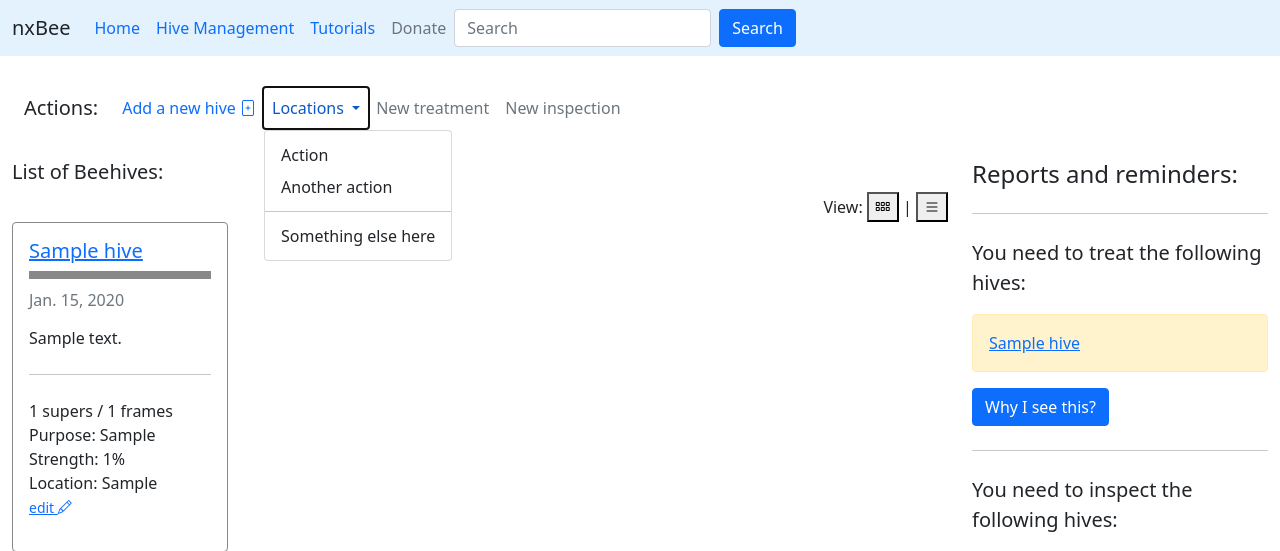
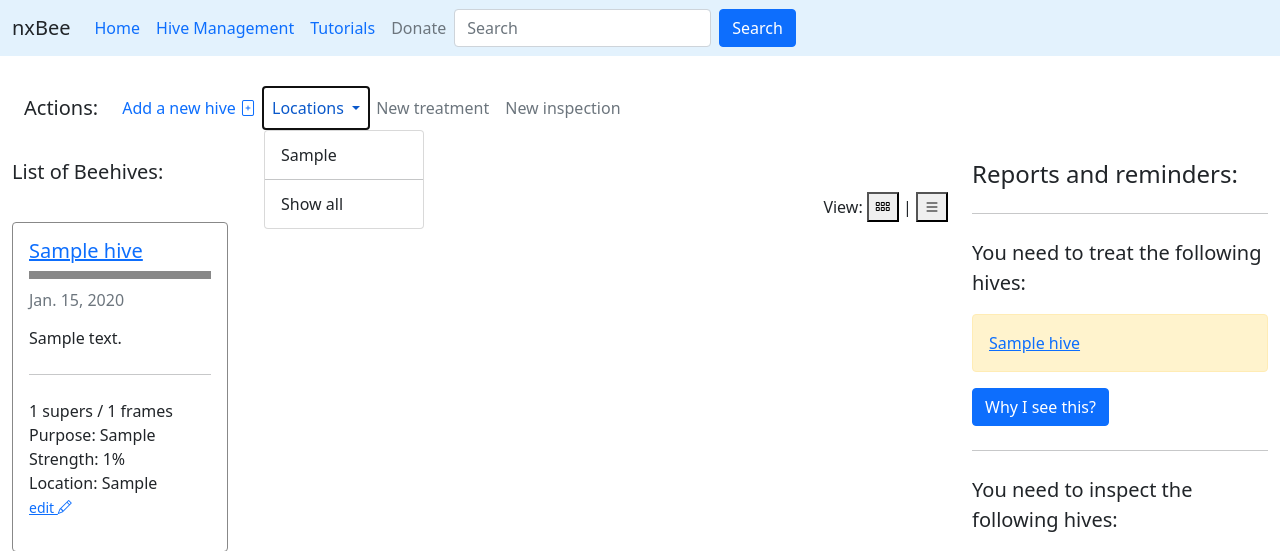
Before and after one commit to nxbalazs/nxBee, a Django app: page /hive_management in a window 1280 px wide, after a click on "Locations". Shown: the top 551 px of the page. Run offline with Django 4.2, Linux system fonts and the light colour scheme; tables that the repository leaves empty hold one stand-in row (values such as "Sample post").

Commit message:
location filter for hives

```diff
--- a/hive_management/templates/hive_management.html
+++ b/hive_management/templates/hive_management.html
@@ -1,6 +1,7 @@
 {% extends "base.html" %}
 
 {% block page_content %}
+
 <div class="container-fluid">
 
     <br>
@@ -21,10 +22,11 @@
                       Locations
                     </a>
                     <ul class="dropdown-menu">
-                      <li><a class="dropdown-item" href="#">Action</a></li>
-                      <li><a class="dropdown-item" href="#">Another action</a></li>
-                      <li><hr class="dropdown-divider"></li>
-                      <li><a class="dropdown-item" href="#">Something else here</a></li>
+                        {% for location in locations %}
+                        <li><a class="dropdown-item" href="?loc={{ location }}">{{ location }}</a></li>
+                        {% endfor %}
+                        <li><hr class="dropdown-divider"></li>
+                        <li><a class="dropdown-item" href="{% url 'hive_management' %}">Show all</a></li>
                     </ul>
                 </li>
                 <li class="nav-item">
@@ -45,7 +47,7 @@
         <h5>List of Beehives:</h5>
             <form method="POST" class="text-end">
                 {% csrf_token %}
-                View: <button class="link" name="gridlist" value="grid"><i class="bi bi-grid-3x2-gap"></i></button> | <button class="link" name="gridlist" value="list"><i class="bi bi-list"></i></button>
+                View: <button href="{{ c_p }}" class="link" name="gridlist" value="grid"><i class="bi bi-grid-3x2-gap"></i></button> | <button href="{{ c_p }}" class="link" name="gridlist" value="list"><i class="bi bi-list"></i></button>
             </form>
 
         {% if view == "grid" %}
--- a/hive_management/views.py
+++ b/hive_management/views.py
@@ -4,6 +4,7 @@ from hive_management.forms import AddHiveForm, NoteForm, AddInspectionForm, AddT
 from .utils import reports
 
 # Create your views here.
+
 def homepage(request):
     return render(request, 'homepage.html', {})
 
@@ -20,7 +21,13 @@ def hive_management(request):
         request.session['view'] = data.get('gridlist')
         view = request.session.get('view')
 
-    hives = Hive.objects.all().order_by('name')
+    if request.method =='GET' and 'loc' in request.GET or 'loc' in request.GET:
+        hives = Hive.objects.filter(location=request.GET['loc']).order_by('name')
+    else:
+        hives = Hive.objects.all().order_by('name')
+
+    # locations:
+    locations = Hive.objects.values_list('location', flat=True).order_by('location').distinct()
     treatments = Treatment.objects.all()
     inspections = Inspection.objects.all()
     treatment_reports = reports.check_treatment()
@@ -32,6 +39,8 @@ def hive_management(request):
         "treatments": treatments,
         "inspections": inspections,
         "view": view,
+        "locations": locations,
+        "c_p": request.get_full_path(),
     }
     return render(request, 'hive_management.html', context)
 
```
